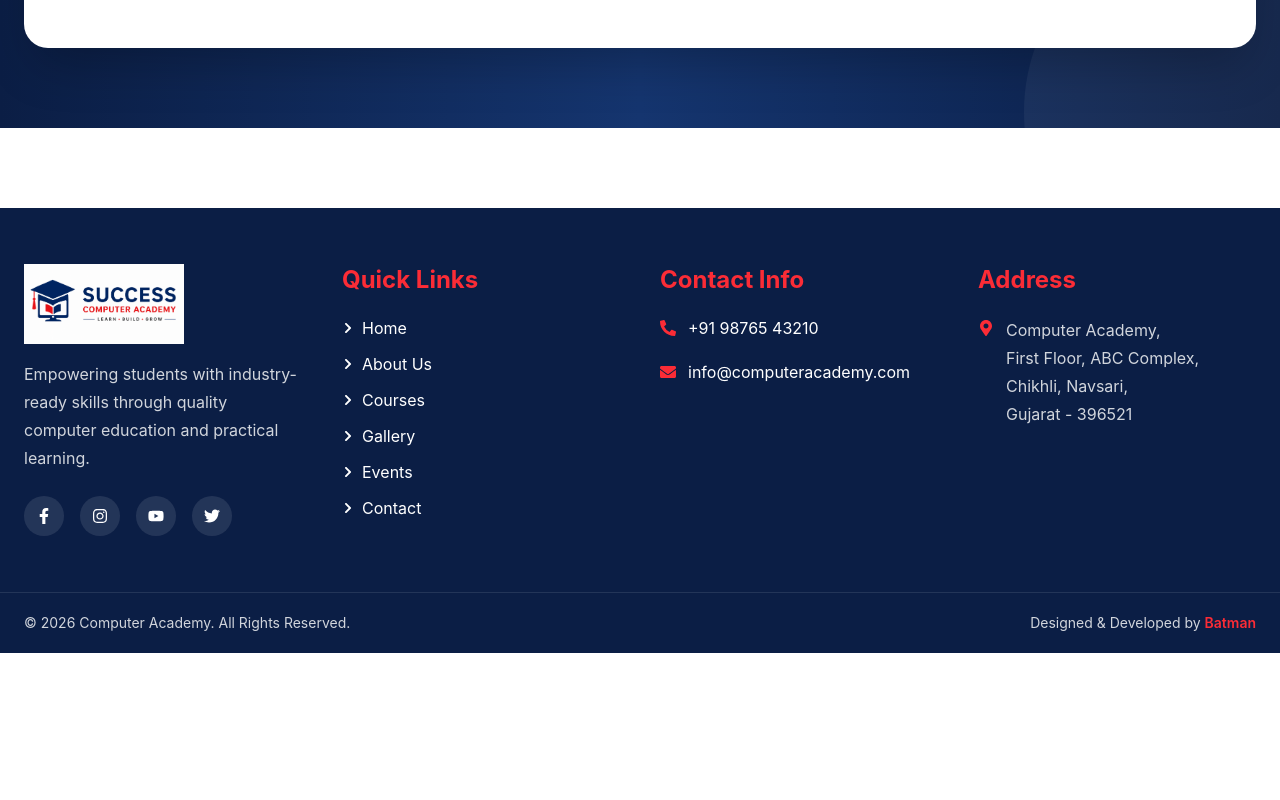
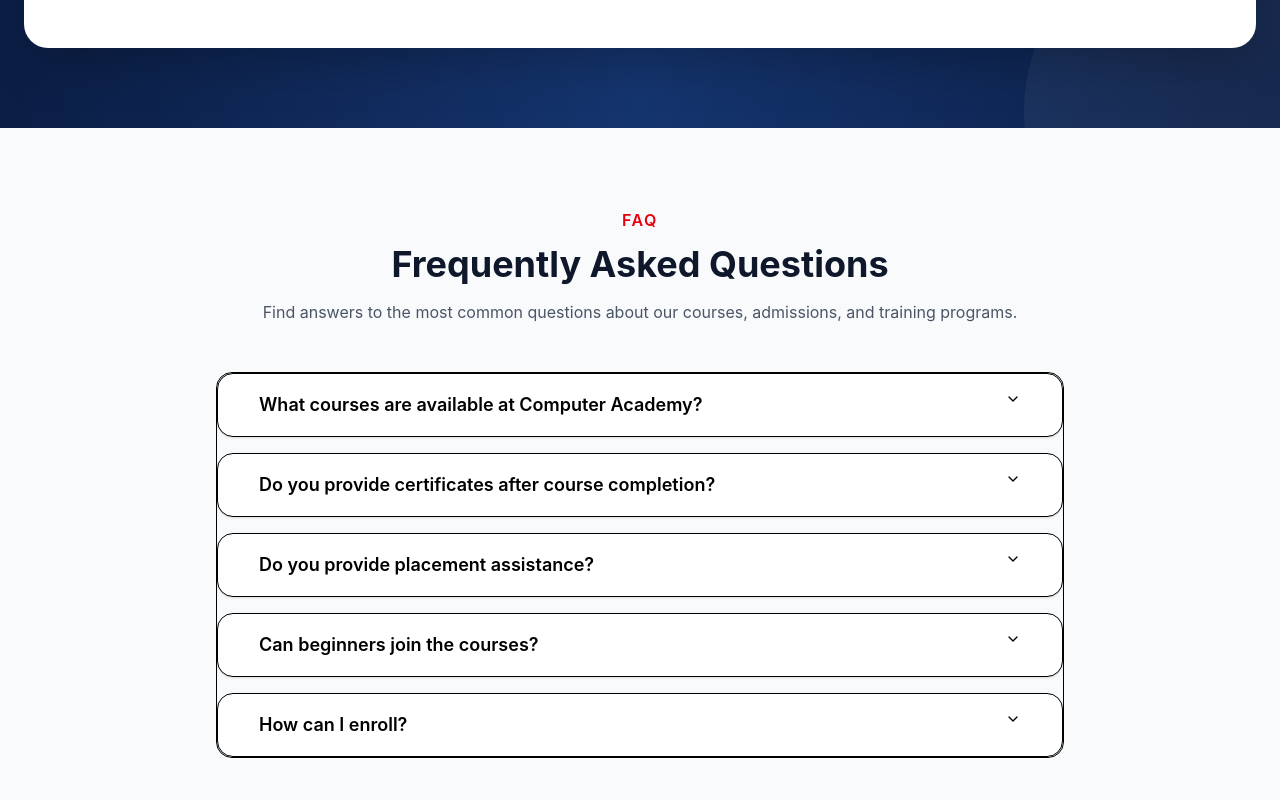
Before and after one commit to vatsalpatel-bit/Computer-academy, a React (Vite) app in the folder client/: page / in a window 1280 px wide. Shown: the part 4820-5620 px from the top of the page. Before the commit the page ends 5473 px from the top, so only its background shows below. Built offline with nearby package versions, Linux system fonts and the light colour scheme.

Commit message:
add:faq component

```diff
--- a/client/package.json
+++ b/client/package.json
@@ -32,6 +32,7 @@
     "swiper": "^14.0.1",
     "tailwind-merge": "^3.6.0",
     "tailwindcss": "^4.3.2",
+    "tslib": "^2.8.1",
     "tw-animate-css": "^1.4.0"
   },
   "devDependencies": {
--- a/client/src/components/student/home/CallToAction.jsx
+++ b/client/src/components/student/home/CallToAction.jsx
@@ -2,7 +2,7 @@ import { FaArrowRight, FaPhoneAlt } from "react-icons/fa";
 
 const CallToAction = () => {
   return (
-    <section className="relative py-20 overflow-hidden bg-gradient-to-r from-[#0B1E45] via-[#15356F] to-[#0B1E45]">
+    <section className="relative py-20 overflow-hidden bg-linear-to-r from-[#0B1E45] via-[#15356F] to-[#0B1E45]">
       {/* Decorative Circles */}
       <div className="absolute w-80 h-80 bg-red-500/10 rounded-full -top-32 -left-20"></div>
       <div className="absolute w-96 h-96 bg-white/5 rounded-full -bottom-44 -right-32"></div>
--- /dev/null
+++ b/client/src/components/student/home/Faq.jsx
@@ -0,0 +1,88 @@
+import {
+  Accordion,
+  AccordionContent,
+  AccordionItem,
+  AccordionTrigger,
+} from "@/components/ui/accordion";
+
+const faqs = [
+  {
+    id: "item-1",
+    question: "What courses are available at Computer Academy?",
+    answer:
+      "We offer Web Development, Java, Python, C/C++, Graphic Design, Tally, MS Office, Spoken English, and many more professional courses.",
+  },
+  {
+    id: "item-2",
+    question: "Do you provide certificates after course completion?",
+    answer:
+      "Yes, every student receives a course completion certificate after successfully finishing the training program.",
+  },
+  {
+    id: "item-3",
+    question: "Do you provide placement assistance?",
+    answer:
+      "Yes, we provide career guidance, interview preparation, resume building, and placement assistance for eligible students.",
+  },
+  {
+    id: "item-4",
+    question: "Can beginners join the courses?",
+    answer:
+      "Absolutely! Our courses are designed for beginners as well as advanced learners.",
+  },
+  {
+    id: "item-5",
+    question: "How can I enroll?",
+    answer:
+      "You can visit our institute, call us, or submit the online enquiry form to start your enrollment process.",
+  },
+];
+
+const Faq = () => {
+  return (
+    <section className="py-20 bg-slate-50">
+      <div className="max-w-4xl mx-auto px-6">
+        {/* Heading */}
+        <div className="text-center mb-12">
+          <span className="text-red-600 uppercase tracking-widest font-semibold">
+            FAQ
+          </span>
+
+          <h2 className="text-4xl font-bold mt-3 text-slate-900">
+            Frequently Asked Questions
+          </h2>
+
+          <p className="text-gray-600 mt-4">
+            Find answers to the most common questions about our courses,
+            admissions, and training programs.
+          </p>
+        </div>
+
+        {/* Accordion */}
+        <Accordion
+          type="single"
+          collapsible
+          className="space-y-4"
+        >
+          {faqs.map((faq) => (
+            <AccordionItem
+              key={faq.id}
+              value={faq.id}
+              className="border rounded-2xl bg-white px-6 shadow-sm"
+            >
+              <AccordionTrigger className="text-lg font-semibold hover:no-underline">
+                {faq.question}
+              </AccordionTrigger>
+
+              <AccordionContent className="text-gray-600 leading-7">
+                {faq.answer}
+              </AccordionContent>
+            </AccordionItem>
+          ))}
+        </Accordion>
+      </div>
+    </section>
+  );
+};
+
+export default Faq;
--- /dev/null
+++ b/client/src/components/ui/accordion.jsx
@@ -0,0 +1,78 @@
+import * as React from "react"
+import { Accordion as AccordionPrimitive } from "radix-ui"
+
+import { cn } from "@/lib/utils"
+import { ChevronDownIcon, ChevronUpIcon } from "lucide-react"
+
+function Accordion({
+  className,
+  ...props
+}) {
+  return (
+    <AccordionPrimitive.Root
+      data-slot="accordion"
+      className={cn("flex w-full flex-col overflow-hidden rounded-2xl border", className)}
+      {...props} />
+  );
+}
+
+function AccordionItem({
+  className,
+  ...props
+}) {
+  return (
+    <AccordionPrimitive.Item
+      data-slot="accordion-item"
+      className={cn("not-last:border-b data-open:bg-muted/50", className)}
+      {...props} />
+  );
+}
+
+function AccordionTrigger({
+  className,
+  children,
+  ...props
+}) {
+  return (
+    <AccordionPrimitive.Header className="flex">
+      <AccordionPrimitive.Trigger
+        data-slot="accordion-trigger"
+        className={cn(
+          "group/accordion-trigger relative flex flex-1 items-start justify-between gap-6 border border-transparent p-4 text-left text-sm font-medium transition-all outline-none hover:underline disabled:pointer-events-none disabled:opacity-50 **:data-[slot=accordion-trigger-icon]:ml-auto **:data-[slot=accordion-trigger-icon]:size-4 **:data-[slot=accordion-trigger-icon]:text-muted-foreground",
+          className
+        )}
+        {...props}>
+        {children}
+        <ChevronDownIcon
+          data-slot="accordion-trigger-icon"
+          className="pointer-events-none shrink-0 group-aria-expanded/accordion-trigger:hidden" />
+        <ChevronUpIcon
+          data-slot="accordion-trigger-icon"
+          className="pointer-events-none hidden shrink-0 group-aria-expanded/accordion-trigger:inline" />
+      </AccordionPrimitive.Trigger>
+    </AccordionPrimitive.Header>
+  );
+}
+
+function AccordionContent({
+  className,
+  children,
+  ...props
+}) {
+  return (
+    <AccordionPrimitive.Content
+      data-slot="accordion-content"
+      className="overflow-hidden px-4 text-sm data-open:animate-accordion-down data-closed:animate-accordion-up"
+      {...props}>
+      <div
+        className={cn(
+          "h-(--radix-accordion-content-height) pt-0 pb-4 [&_a]:underline [&_a]:underline-offset-3 [&_a]:hover:text-foreground [&_p:not(:last-child)]:mb-4",
+          className
+        )}>
+        {children}
+      </div>
+    </AccordionPrimitive.Content>
+  );
+}
+
+export { Accordion, AccordionItem, AccordionTrigger, AccordionContent }
--- a/client/src/pages/Home.jsx
+++ b/client/src/pages/Home.jsx
@@ -1,5 +1,6 @@
 import Branches from '@/components/student/home/Branches';
 import CallToAction from '@/components/student/home/CallToAction';
+import Faq from '@/components/student/home/Faq';
 import Features from '@/components/student/home/Features';
 import Gallery from '@/components/student/home/Gallery';
 import Hero from '@/components/student/home/Hero';
@@ -17,6 +18,7 @@ const Home = () => {
             <Gallery />
             <Testimonials />
             <CallToAction />
+            <Faq />
         </>
     );
 };
```
Also changed, not shown: 1 other file (tests, documents, lock files or other folders).
